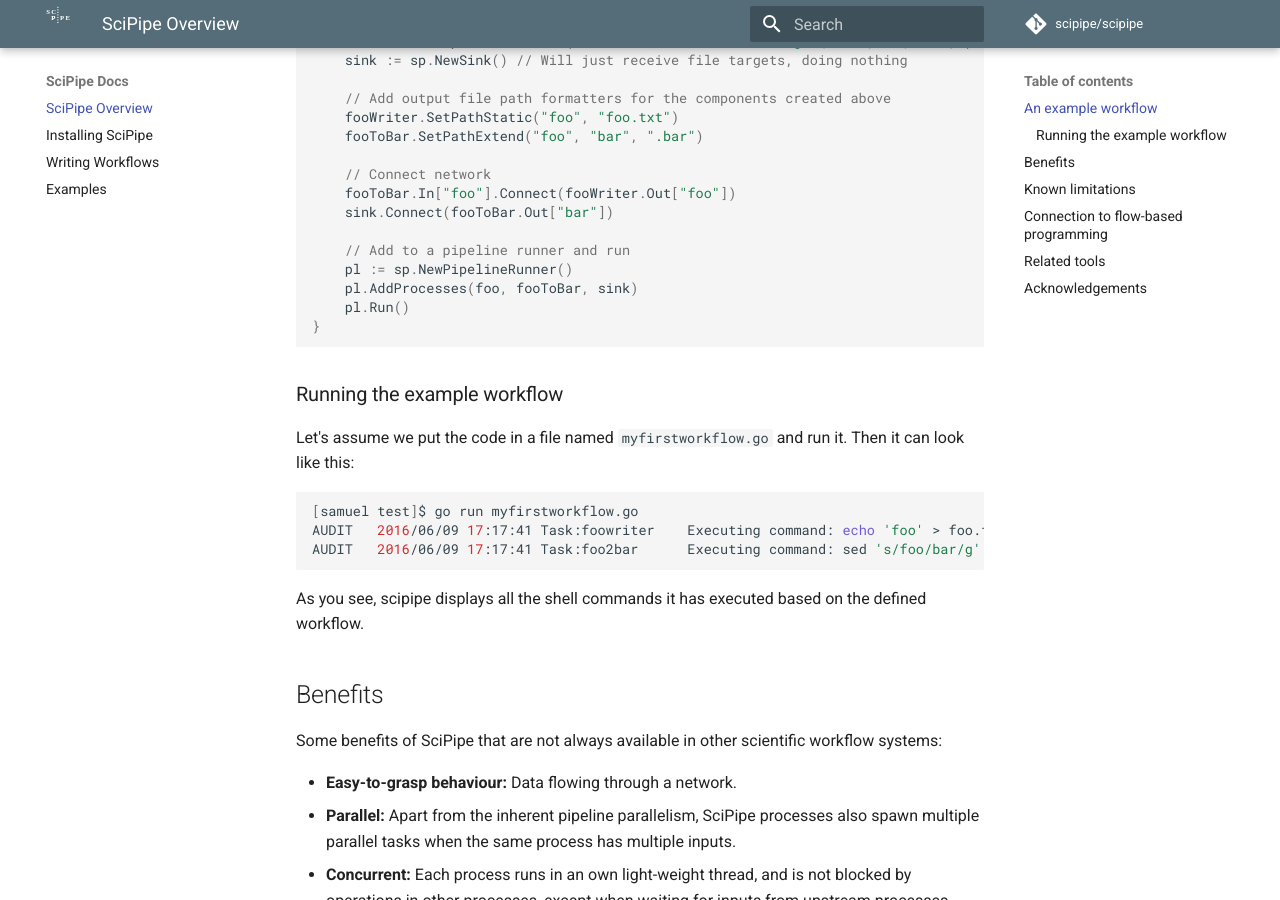
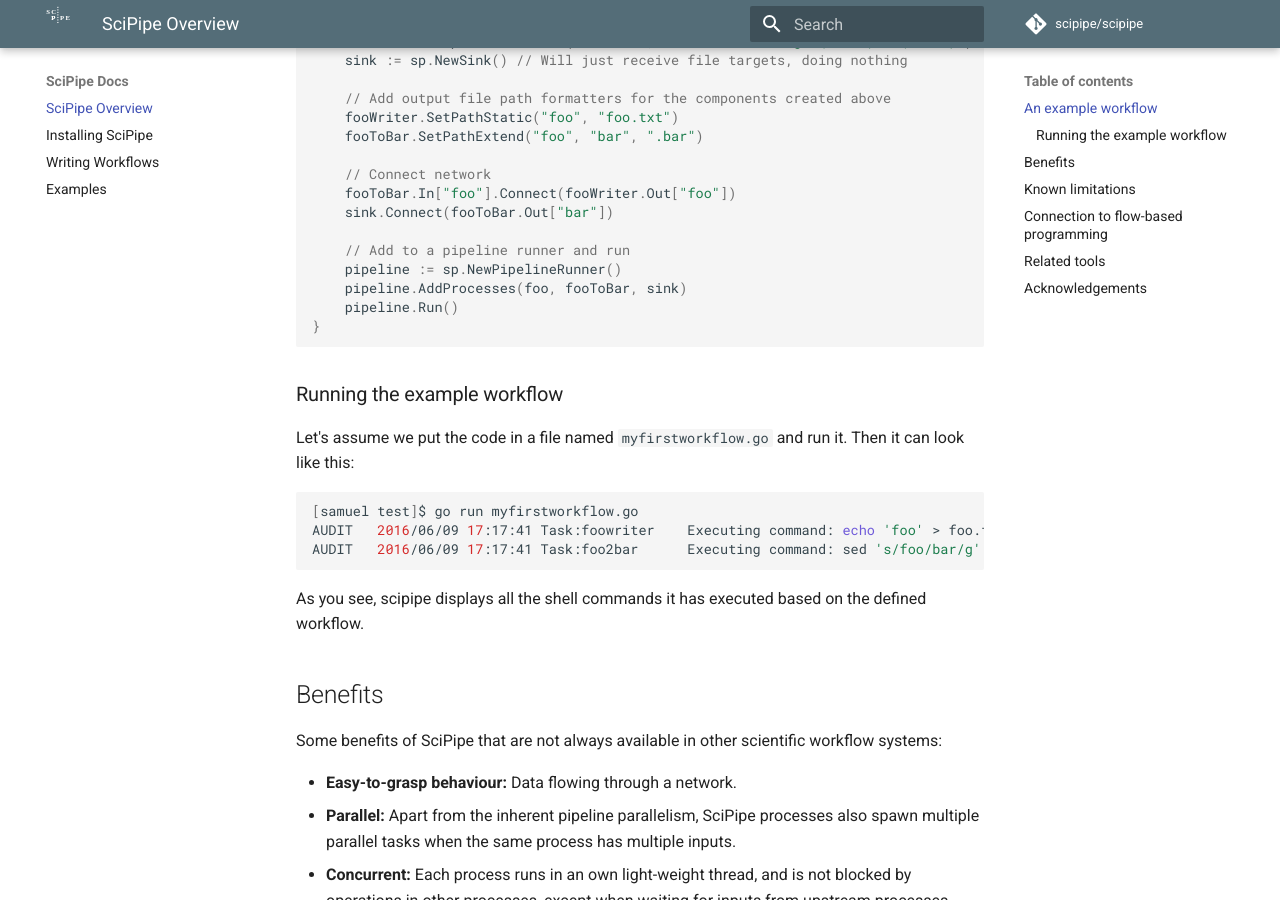
Before and after one commit to scipipe/scipipe, an MkDocs documentation site: the page built from docs/index.md, in a window 1280 px wide and 900 px high, scrolled down 810 px. Built offline with MkDocs 1.6.1 and Material for MkDocs 9.7.7, drawn with Linux system fonts in a browser that asks for light colours; comment, search, counter and statistics services are not loaded; old or Windows-style settings are respelled for this version of MkDocs.

Commit message:
pl -> pipeline

````diff
--- a/docs/index.md
+++ b/docs/index.md
@@ -46,9 +46,9 @@ func main() {
 	sink.Connect(fooToBar.Out["bar"])
 
 	// Add to a pipeline runner and run
-	pl := sp.NewPipelineRunner()
-	pl.AddProcesses(foo, fooToBar, sink)
-	pl.Run()
+	pipeline := sp.NewPipelineRunner()
+	pipeline.AddProcesses(foo, fooToBar, sink)
+	pipeline.Run()
 }
 ```
 
````
